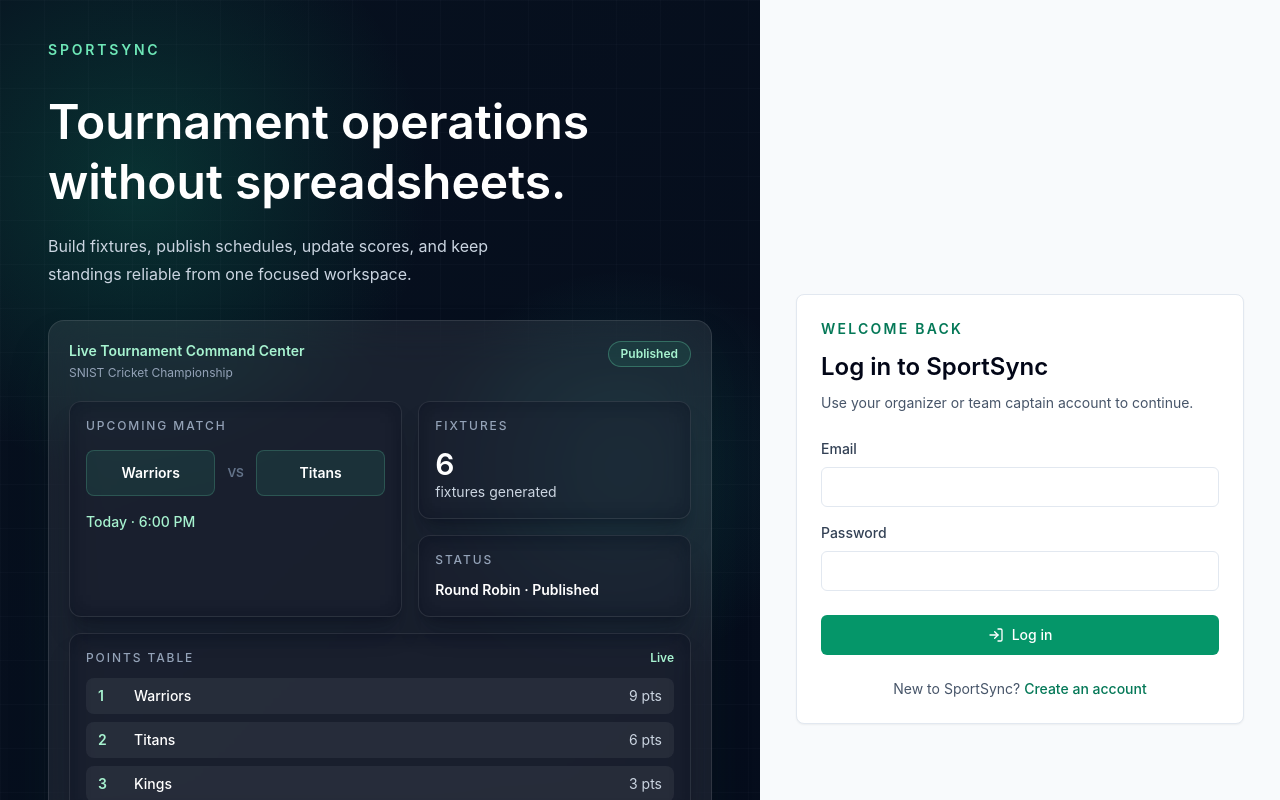
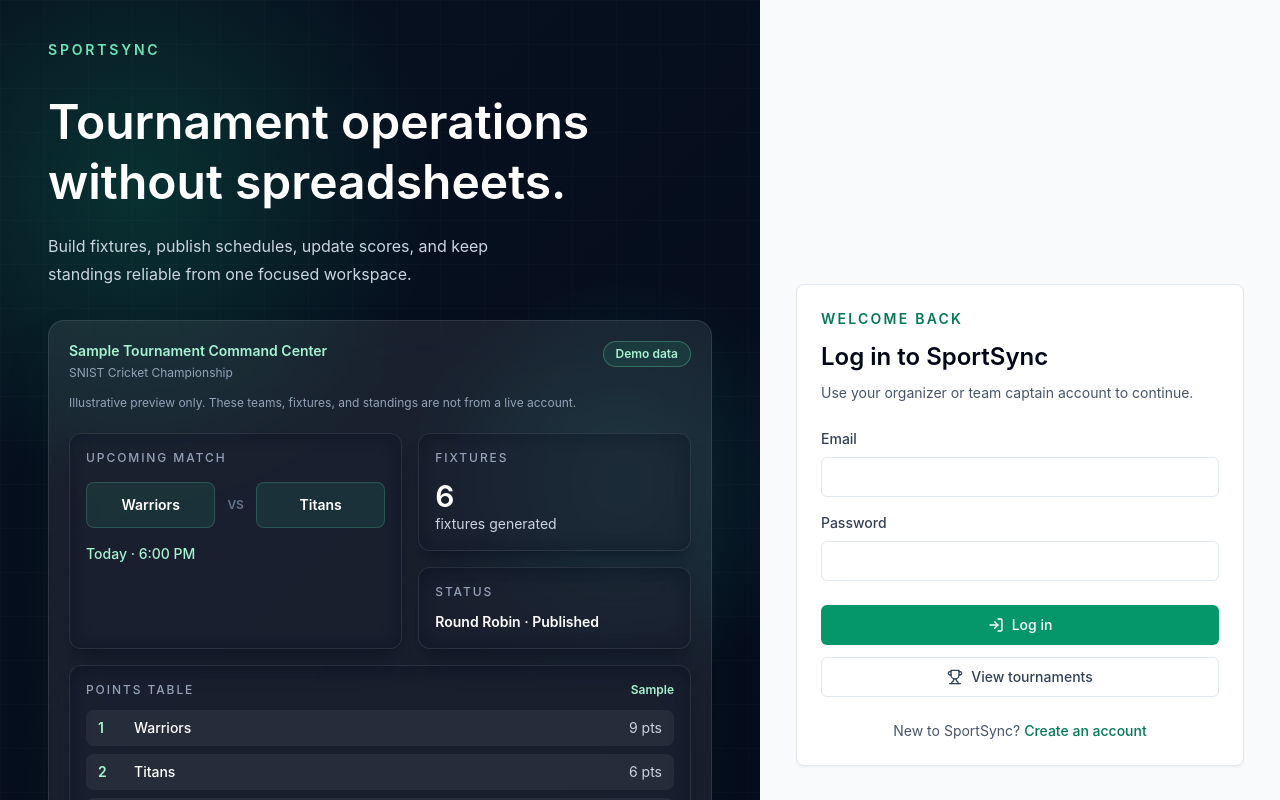
Before and after one commit to HarshVardhanG7/sportsync-tournament-engine, a React (Vite) app in the folder apps/web/: page /login in a window 1280 px wide. Shown: the top 800 px of the page. Built offline with nearby package versions, Linux system fonts and the light colour scheme; no server answers.

Commit message:
changed the hero page

```diff
--- a/apps/web/src/layouts/AuthLayout.tsx
+++ b/apps/web/src/layouts/AuthLayout.tsx
@@ -58,13 +58,16 @@ function CommandCenterPreview() {
       <div className="auth-float-slow rounded-2xl border border-white/10 bg-white/[0.08] p-5 shadow-2xl shadow-emerald-950/30 backdrop-blur-xl">
         <div className="flex items-start justify-between gap-4">
           <div>
-            <p className="text-sm font-semibold text-emerald-200">Live Tournament Command Center</p>
+            <p className="text-sm font-semibold text-emerald-200">Sample Tournament Command Center</p>
             <p className="mt-1 text-xs text-slate-400">SNIST Cricket Championship</p>
           </div>
           <span className="rounded-full border border-emerald-300/30 bg-emerald-400/10 px-3 py-1 text-xs font-semibold text-emerald-200">
-            Published
+            Demo data
           </span>
         </div>
+        <p className="mt-3 text-xs leading-5 text-slate-400">
+          Illustrative preview only. These teams, fixtures, and standings are not from a live account.
+        </p>
 
         <div className="mt-5 grid gap-4 xl:grid-cols-[1.1fr_0.9fr]">
           <PreviewCard className="auth-float-medium">
@@ -102,7 +105,7 @@ function CommandCenterPreview() {
             <p className="text-xs font-medium uppercase tracking-[0.16em] text-slate-400">
               Points Table
             </p>
-            <span className="text-xs font-semibold text-emerald-200">Live</span>
+            <span className="text-xs font-semibold text-emerald-200">Sample</span>
           </div>
           <div className="mt-3 grid gap-2">
             {standingsPreview.map((standing) => (
--- a/apps/web/src/pages/auth/LoginPage.tsx
+++ b/apps/web/src/pages/auth/LoginPage.tsx
@@ -1,5 +1,5 @@
 import { zodResolver } from "@hookform/resolvers/zod";
-import { AlertCircle, LogIn } from "lucide-react";
+import { AlertCircle, LogIn, Trophy } from "lucide-react";
 import { useState } from "react";
 import { useForm } from "react-hook-form";
 import { Link, useLocation, useNavigate } from "react-router-dom";
@@ -81,6 +81,14 @@ export function LoginPage() {
         </Button>
       </form>
 
+      <Link
+        className="mt-3 inline-flex h-10 w-full items-center justify-center gap-2 rounded-md border border-slate-200 bg-white px-4 text-sm font-medium text-slate-700 transition hover:bg-slate-50"
+        to="/tournaments"
+      >
+        <Trophy className="h-4 w-4" aria-hidden="true" />
+        View tournaments
+      </Link>
+
       <p className="mt-6 text-center text-sm text-slate-600">
         New to SportSync?{" "}
         <Link className="font-medium text-emerald-700 hover:text-emerald-800" to="/register">
```
